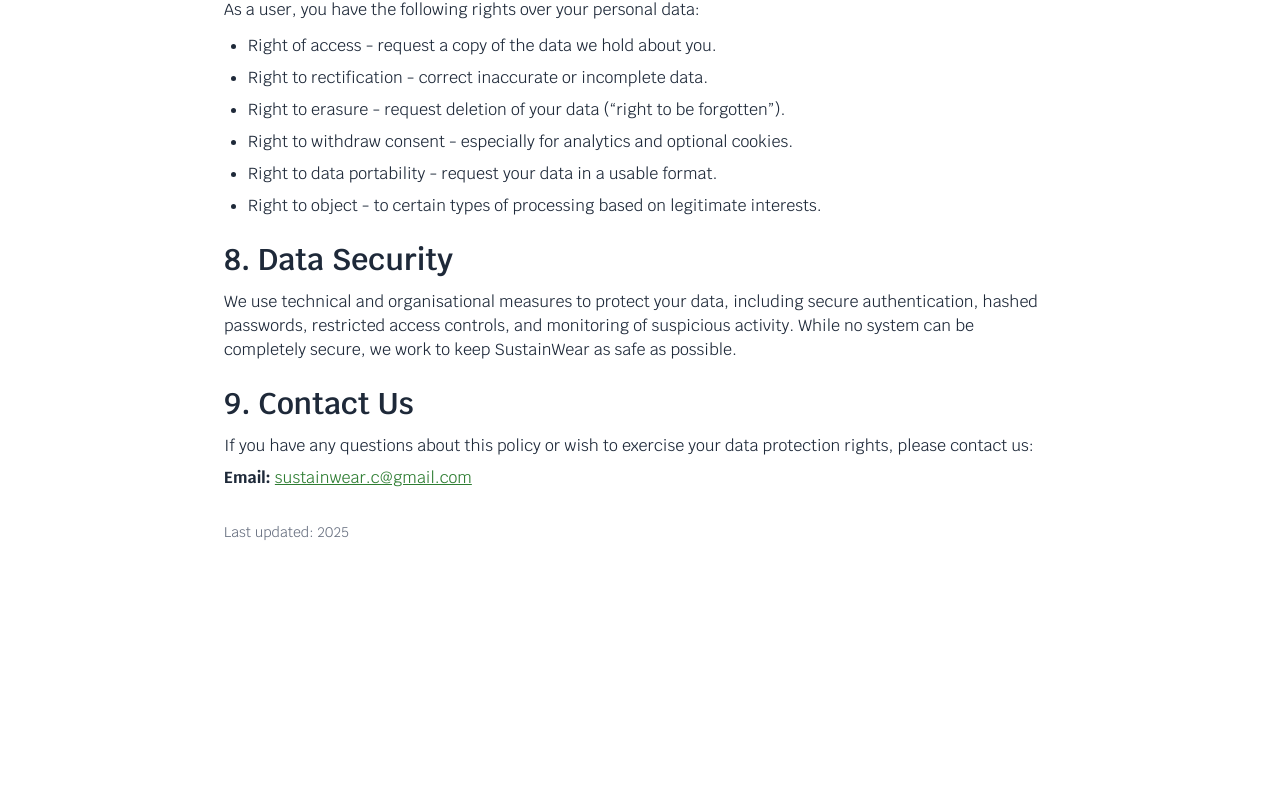
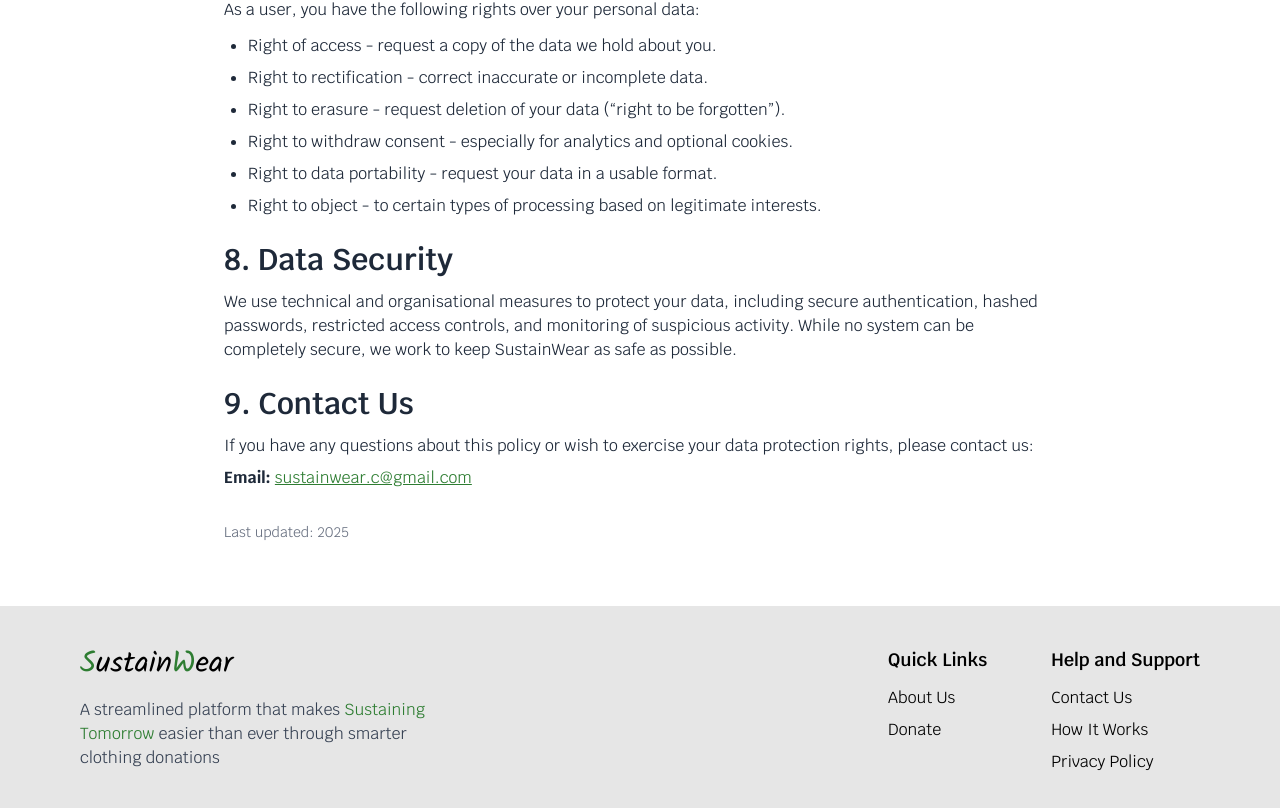
Before and after one commit to Rameen-dev/ase-2025-group-1, a Next.js app: page /privacy in a window 1280 px wide. Shown: the part 2093-2901 px from the top of the page. Before the commit the page ends 2699 px from the top, so only its background shows below. Built offline with nearby package versions, Linux system fonts and the light colour scheme.

Commit message:
Added Footer in the Privacy and Policy page

```diff
--- a/src/app/privacy/page.tsx
+++ b/src/app/privacy/page.tsx
@@ -31,10 +31,13 @@ export default function PrivacyPolicyPage() {
     return () => window.removeEventListener("scroll", onScroll);
   }, []);
 
+  const goHomeSection = (sectionId: string) => {
+    router.push(`/#${sectionId}`);
+  };
+
   return (
-    <main className="min-h-screen bg-white">
+    <main className="min-h-screen bg-white flex flex-col">
       <section className="max-w-4xl mx-auto px-4 sm:px-6 lg:px-8 py-10 sm:py-14 lg:py-16 text-gray-800 leading-relaxed">
-
         {/* Top back button inside content column */}
         <button
           onClick={handleBack}
@@ -256,8 +259,12 @@ export default function PrivacyPolicyPage() {
           As a user, you have the following rights over your personal data:
         </p>
         <ul className="list-disc ml-5 sm:ml-6 mb-6 space-y-2 text-sm sm:text-base">
-          <li>Right of access - request a copy of the data we hold about you.</li>
-          <li>Right to rectification - correct inaccurate or incomplete data.</li>
+          <li>
+            Right of access - request a copy of the data we hold about you.
+          </li>
+          <li>
+            Right to rectification - correct inaccurate or incomplete data.
+          </li>
           <li>
             Right to erasure - request deletion of your data (“right to be
             forgotten”).
@@ -287,7 +294,9 @@ export default function PrivacyPolicyPage() {
         </p>
 
         {/* 9. Contact */}
-        <h2 className="text-2xl sm:text-3xl font-semibold mb-3">9. Contact Us</h2>
+        <h2 className="text-2xl sm:text-3xl font-semibold mb-3">
+          9. Contact Us
+        </h2>
         <p className="mb-6 text-sm sm:text-base">
           If you have any questions about this policy or wish to exercise your
           data protection rights, please contact us:
@@ -307,6 +316,83 @@ export default function PrivacyPolicyPage() {
           Last updated: {new Date().getFullYear()}
         </p>
       </section>
+
+      {/* Footer implemented on Privacy page */}
+      <footer className="w-full bg-[#E6E6E6] text-black py-10 px-6 sm:px-12 md:px-20 mt-auto pb-28 md:pb-10">
+        <div className="max-w-7xl mx-auto flex flex-col md:flex-row justify-between gap-10">
+          {/* Left Section */}
+          <div className="flex-1 text-left">
+            <button
+              onClick={() => router.push("/")}
+              className="font-kalam text-3xl mb-4"
+            >
+              <span className="text-[#2E7D32]">S</span>ustain
+              <span className="text-[#2E7D32]">W</span>ear
+            </button>
+            <p className="max-w-sm text-gray-700">
+              A streamlined platform that makes{" "}
+              <span className="text-[#2E7D32]">Sustaining Tomorrow</span> easier
+              than ever through smarter clothing donations
+            </p>
+          </div>
+
+          <div className="grid grid-cols-2 gap-10 md:flex md:gap-16 md:items-start">
+            {/* Quick Links */}
+            <div className="text-left">
+              <h3 className="font-semibold text-lg mb-3">Quick Links</h3>
+              <ul className="space-y-2">
+                <li>
+                  <button
+                    onClick={() => router.push("/#about")}
+                    className="hover:text-[#2E7D32] transition cursor-pointer"
+                  >
+                    About Us
+                  </button>
+                </li>
+                <li>
+                  <button
+                    onClick={() => router.push("/#donate")}
+                    className="hover:text-[#2E7D32] transition cursor-pointer"
+                  >
+                    Donate
+                  </button>
+                </li>
+              </ul>
+            </div>
+
+            {/* Help and Support */}
+            <div className="text-left">
+              <h3 className="font-semibold text-lg mb-3">Help and Support</h3>
+              <ul className="space-y-2">
+                <li>
+                  <button
+                    onClick={() => router.push("/#contact")}
+                    className="hover:text-[#2E7D32] transition cursor-pointer"
+                  >
+                    Contact Us
+                  </button>
+                </li>
+                <li>
+                  <button
+                    onClick={() => router.push("/#how-it-works")}
+                    className="hover:text-[#2E7D32] transition cursor-pointer"
+                  >
+                    How It Works
+                  </button>
+                </li>
+                <li>
+                  <button
+                    onClick={() => router.push("/privacy")}
+                    className="hover:text-[#2E7D32] transition cursor-pointer"
+                  >
+                    Privacy Policy
+                  </button>
+                </li>
+              </ul>
+            </div>
+          </div>
+        </div>
+      </footer>
     </main>
   );
 }
```
Lines whose indentation alone changed are shown as unchanged.
